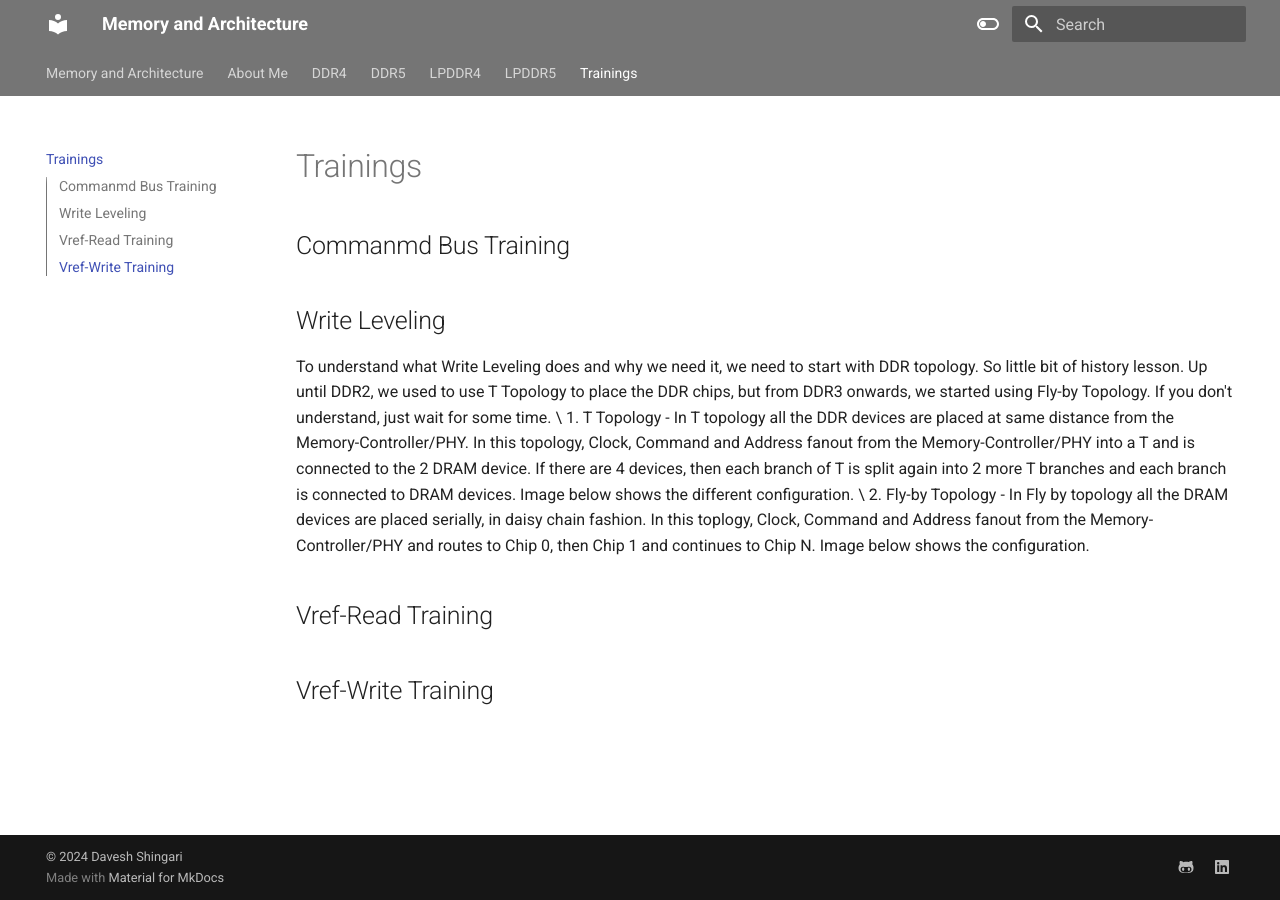
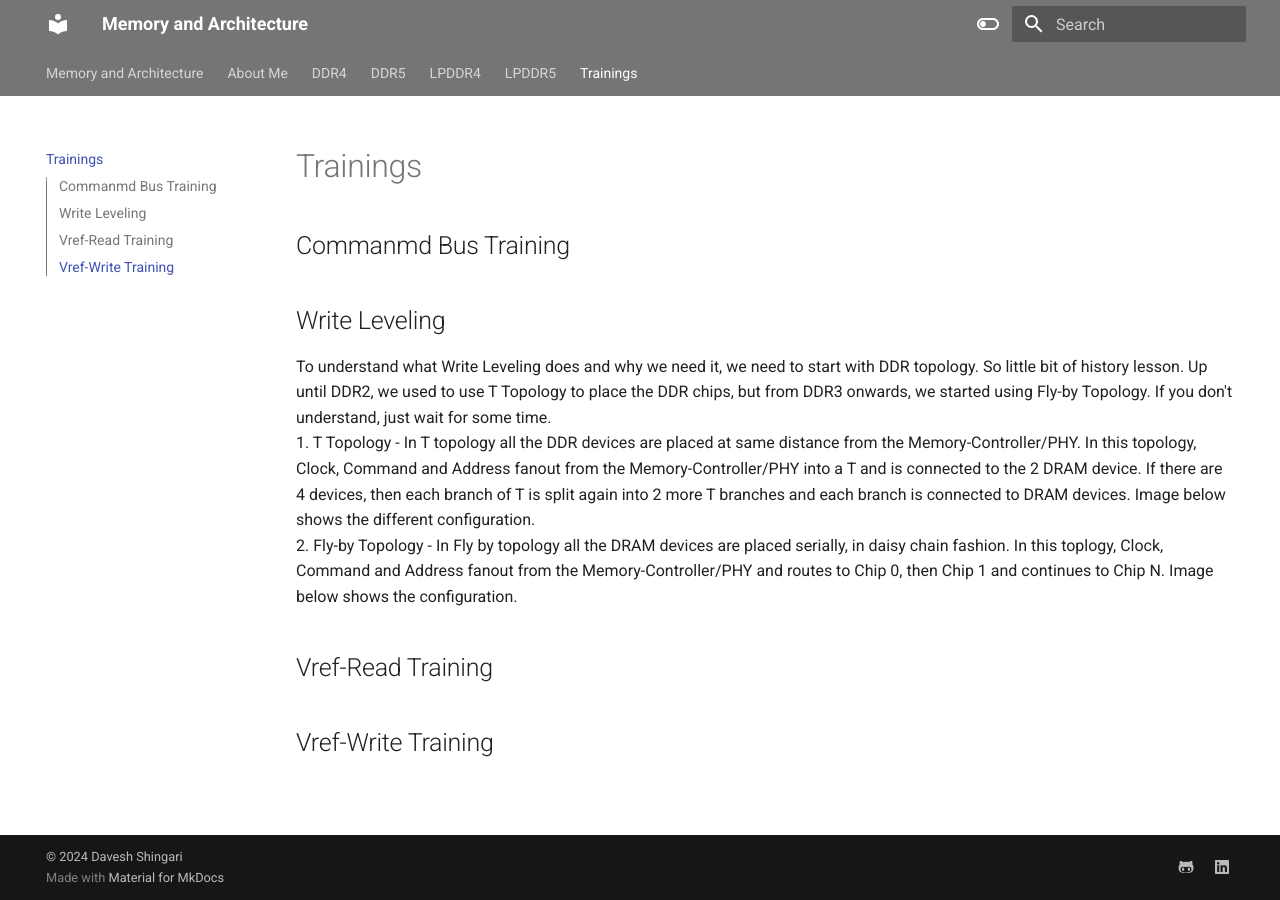
Before and after one commit to shingaridavesh/memoryandarchitecture, an MkDocs documentation site: the page built from docs/Trainings.md, in a window 1280 px wide. Built offline with MkDocs 1.6.1 and Material for MkDocs 9.7.7, drawn with Linux system fonts in a browser that asks for light colours.

```diff
--- a/docs/Trainings.md
+++ b/docs/Trainings.md
@@ -2,8 +2,8 @@
 
 ##Commanmd Bus Training
 ##Write Leveling
-To understand what Write Leveling does and why we need it, we need to start with DDR topology. So little bit of history lesson. Up until DDR2, we used to use T Topology to place the DDR chips, but from DDR3 onwards, we started using Fly-by Topology. If you don't understand, just wait for some time.  \
-1. T Topology - In T topology all the DDR devices are placed at same distance from the Memory-Controller/PHY. In this topology, Clock, Command and Address fanout from the Memory-Controller/PHY into a T and is connected to the 2 DRAM device. If there are 4 devices, then each branch of T is split again into 2 more T branches and each branch is connected to DRAM devices. Image below shows the different configuration.  \
+To understand what Write Leveling does and why we need it, we need to start with DDR topology. So little bit of history lesson. Up until DDR2, we used to use T Topology to place the DDR chips, but from DDR3 onwards, we started using Fly-by Topology. If you don't understand, just wait for some time.<br>
+1. T Topology - In T topology all the DDR devices are placed at same distance from the Memory-Controller/PHY. In this topology, Clock, Command and Address fanout from the Memory-Controller/PHY into a T and is connected to the 2 DRAM device. If there are 4 devices, then each branch of T is split again into 2 more T branches and each branch is connected to DRAM devices. Image below shows the different configuration.<br>
 2. Fly-by Topology - In Fly by topology all the DRAM devices are placed serially, in daisy chain fashion. In this toplogy, Clock, Command and Address fanout from the Memory-Controller/PHY and routes to Chip 0, then Chip 1 and continues to Chip N. Image below shows the configuration.
 ##Vref-Read Training
 ##Vref-Write Training
```
